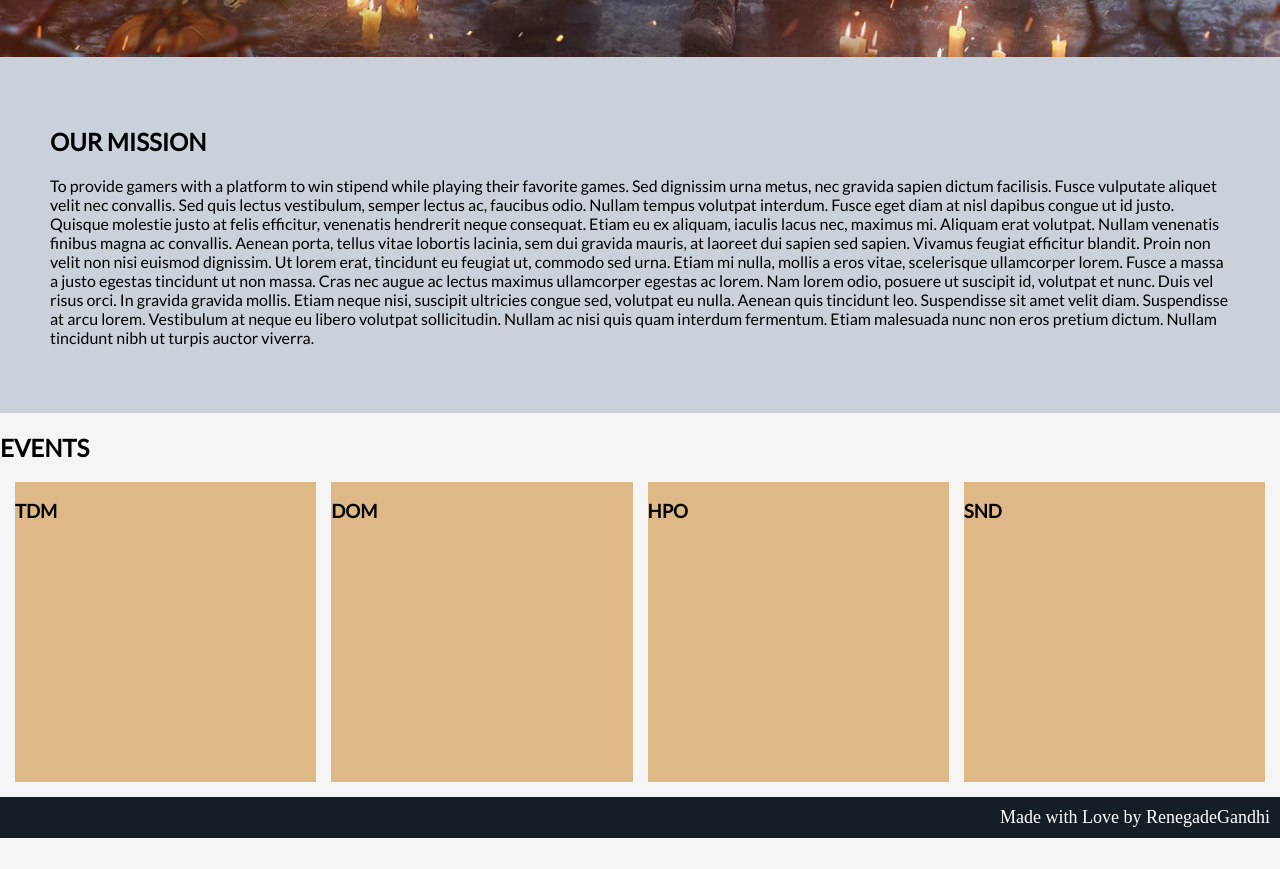
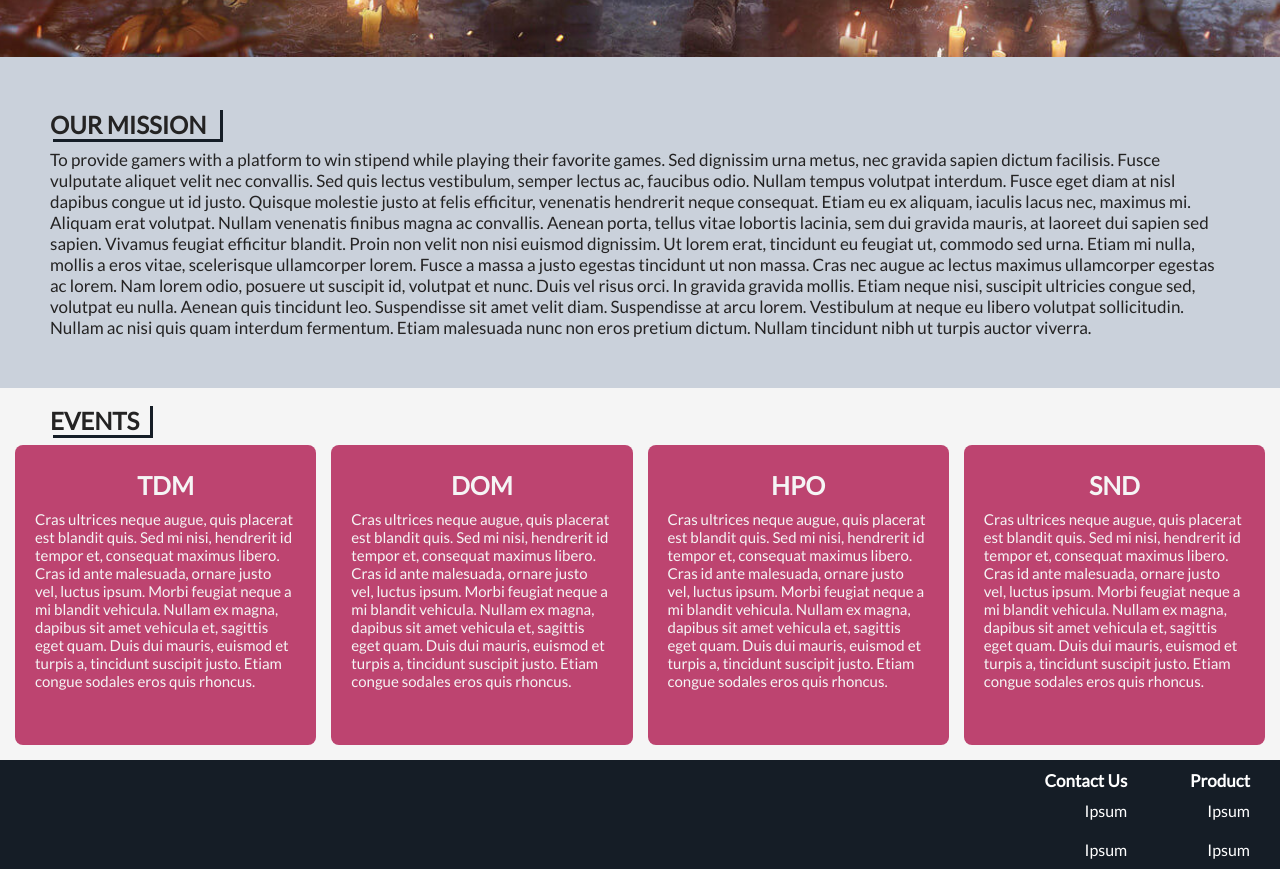
Before and after one commit to exzerth/RowG, a website: page index.html in a window 1280 px wide. Shown: the part 788-1657 px from the top of the page. Before the commit the page ends 1626 px from the top, so only its background shows below. Drawn offline with Linux system fonts and the light colour scheme.

Commit message:
homepage

```diff
--- a/index.html
+++ b/index.html
@@ -61,21 +61,38 @@
         <div class="event-wrapper">
             <div class="event-box event1">
                 <h3>TDM</h3>
+                <p>Cras ultrices neque augue, quis placerat est blandit quis. Sed mi nisi, hendrerit id tempor et, consequat maximus libero. Cras id ante malesuada, ornare justo vel, luctus ipsum. Morbi feugiat neque a mi blandit vehicula. Nullam ex magna, dapibus sit amet vehicula et, sagittis eget quam. Duis dui mauris, euismod et turpis a, tincidunt suscipit justo. Etiam congue sodales eros quis rhoncus.</p>
             </div>
             <div class="event-box event2">
                 <h3>DOM</h3>
+                <p>Cras ultrices neque augue, quis placerat est blandit quis. Sed mi nisi, hendrerit id tempor et, consequat maximus libero. Cras id ante malesuada, ornare justo vel, luctus ipsum. Morbi feugiat neque a mi blandit vehicula. Nullam ex magna, dapibus sit amet vehicula et, sagittis eget quam. Duis dui mauris, euismod et turpis a, tincidunt suscipit justo. Etiam congue sodales eros quis rhoncus.</p>
             </div>
             <div class="event-box event3">
                 <h3>HPO</h3>
+                <p>Cras ultrices neque augue, quis placerat est blandit quis. Sed mi nisi, hendrerit id tempor et, consequat maximus libero. Cras id ante malesuada, ornare justo vel, luctus ipsum. Morbi feugiat neque a mi blandit vehicula. Nullam ex magna, dapibus sit amet vehicula et, sagittis eget quam. Duis dui mauris, euismod et turpis a, tincidunt suscipit justo. Etiam congue sodales eros quis rhoncus.</p>
             </div>
             <div class="event-box event4">
                 <h3>SND</h3>
+                <p>Cras ultrices neque augue, quis placerat est blandit quis. Sed mi nisi, hendrerit id tempor et, consequat maximus libero. Cras id ante malesuada, ornare justo vel, luctus ipsum. Morbi feugiat neque a mi blandit vehicula. Nullam ex magna, dapibus sit amet vehicula et, sagittis eget quam. Duis dui mauris, euismod et turpis a, tincidunt suscipit justo. Etiam congue sodales eros quis rhoncus.</p>
             </div>
         </div>
     </div>
 
-    <footer id="contact" class="footer-color">
-        <p>Made with Love by RenegadeGandhi</p>
+    <footer class="footer-wrapper">
+        <div class="foot-box foot1">
+            <h5>Contact Us</h5>
+            <ul>
+                <li><a href="#">Ipsum</a></li>
+                <li><a href="#">Ipsum</a></li>
+            </ul>
+        </div>
+        <div class="foot-box foot2">
+            <h5>Product</h5>
+            <ul>
+                <li><a href="#">Ipsum</a></li>
+                <li><a href="#">Ipsum</a></li>
+            </ul>
+        </div>
     </footer>
 
 
--- a/public/css/index.css
+++ b/public/css/index.css
@@ -318,8 +318,37 @@ button {
     font-family: 'Lato', sans-serif;
 }
 
+.about h2{
+    margin: 0;
+    padding-top: 3px;
+    border-bottom: 1px thin black;
+    width: 170px;
+    border-right: 1px thin black;
+    box-shadow: 3px 3px #151D26;
+    margin-bottom: 10px;
+    color: rgb(36, 35, 35);
+}
+
+.about p{
+    margin: 0;
+    font-size: 17px;
+    color: rgb(36, 35, 35);
+}
+
 .events {
     font-family: 'Lato', sans-serif;
+}
+
+.events h2 {
+    margin-top: 15px;
+    margin-left: 50px;
+    padding-top: 3px;
+    border-bottom: 1px thin black;
+    width: 100px;
+    border-right: 1px thin black;
+    box-shadow: 3px 3px #151D26;
+    margin-bottom: 10px;
+    color: rgb(36, 35, 35);
 }
 
 .event-wrapper {
@@ -328,26 +357,58 @@ button {
     grid-template-columns: repeat(auto-fill, minmax(300px, 1fr));
     align-items: center;
     justify-content: center;
-    margin: 15px;
+    margin: 0 15px 15px 15px;
 }
 
 .event-box {
     height: 300px;
-    background-color: burlywood;
+    background-color: #bd4470;
+    border-radius: 8px;
+    color: whitesmoke;
+}
+
+.event1 h3, .event2 h3, .event3 h3, .event4 h3 {
+    margin: 0;
+    padding: 10px;
+    padding-top: 25px;
+    text-align: center;
+    font-size: 25px;
+}
+
+.event1 p, .event2 p, .event3 p, .event4 p {
+    margin: 0;
+    padding: 20px;
+    padding-top: 0;
+    font-size: 15px;
 }
 
 footer{
     text-align: end;
     color: #FFF;
+    background: #151D26;
+    font-family: 'Lato', sans-serif;
 }
 
-.footer-color{
-    background: #151D26;
+.footer-wrapper {
+    display: flex;
+    flex-wrap: nowrap;
+    justify-content: flex-end;
 }
 
-footer p{
+.foot1 li, .foot2 li {
+    list-style: none;
     margin: 0;
-    font-weight: 300;
-    font-size: 18px;
-    padding: 10px;
+    padding-right: 30px;
 }
+
+.foot1 h5, .foot2 h5 {
+    margin: 0;
+    font-size: 17px;
+    padding-top: 10px;
+    padding-right: 30px;
+}
+
+.foot1 ul, .foot2 ul {
+    text-decoration: none;
+    margin: 0;
+}
```
